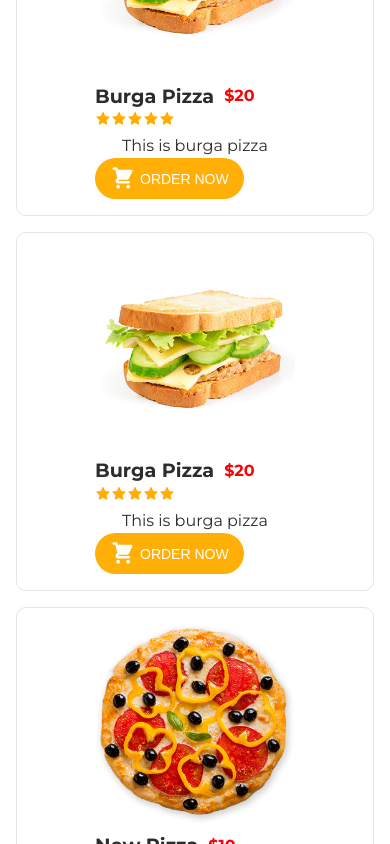
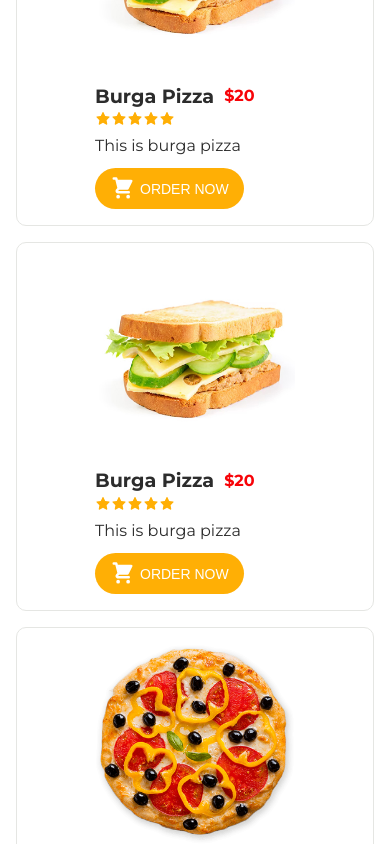
Before and after one commit to DammyD/pizza-restaurant, a Next.js app: page / in a window 390 px wide. Shown: the part 1340-2184 px from the top of the page. Built offline with nearby package versions, Linux system fonts and the light colour scheme.

Commit message:
Fixed responsiveness error

```diff
--- a/app/styles/Modal.module.css
+++ b/app/styles/Modal.module.css
@@ -63,7 +63,8 @@
   .container {
     width: 90%;
     max-width: 300px;
-    margin-left: -330px;
+    margin-left: -150px;
+    margin-top: 50px;
     padding: 20px;
   }
 
--- a/app/styles/PizzaCard.module.css
+++ b/app/styles/PizzaCard.module.css
@@ -39,6 +39,7 @@
   align-items: center;
   padding: 8px 15px;
   text-align: center;
+  margin-top: 10px;
   gap: 5px;
 }
 
@@ -66,7 +67,7 @@
   }
 
   .desc {
-    text-align: center;
+    text-align: start;
   }
 
   .btn {
```
